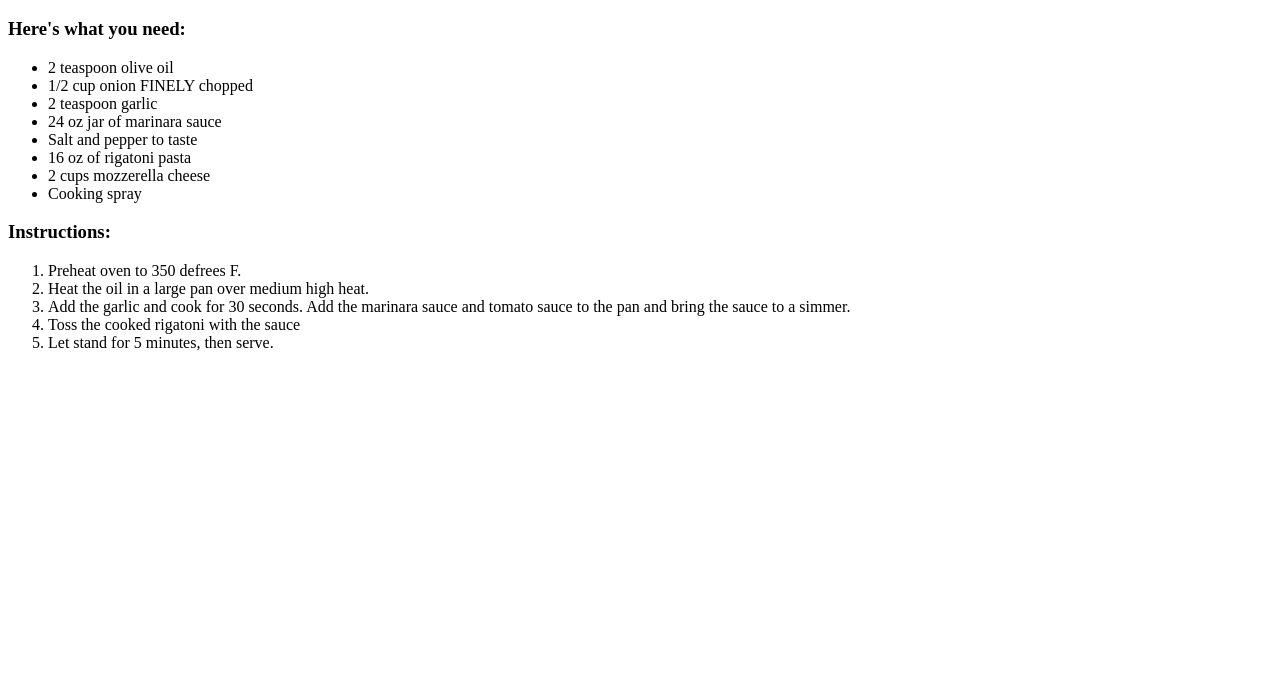
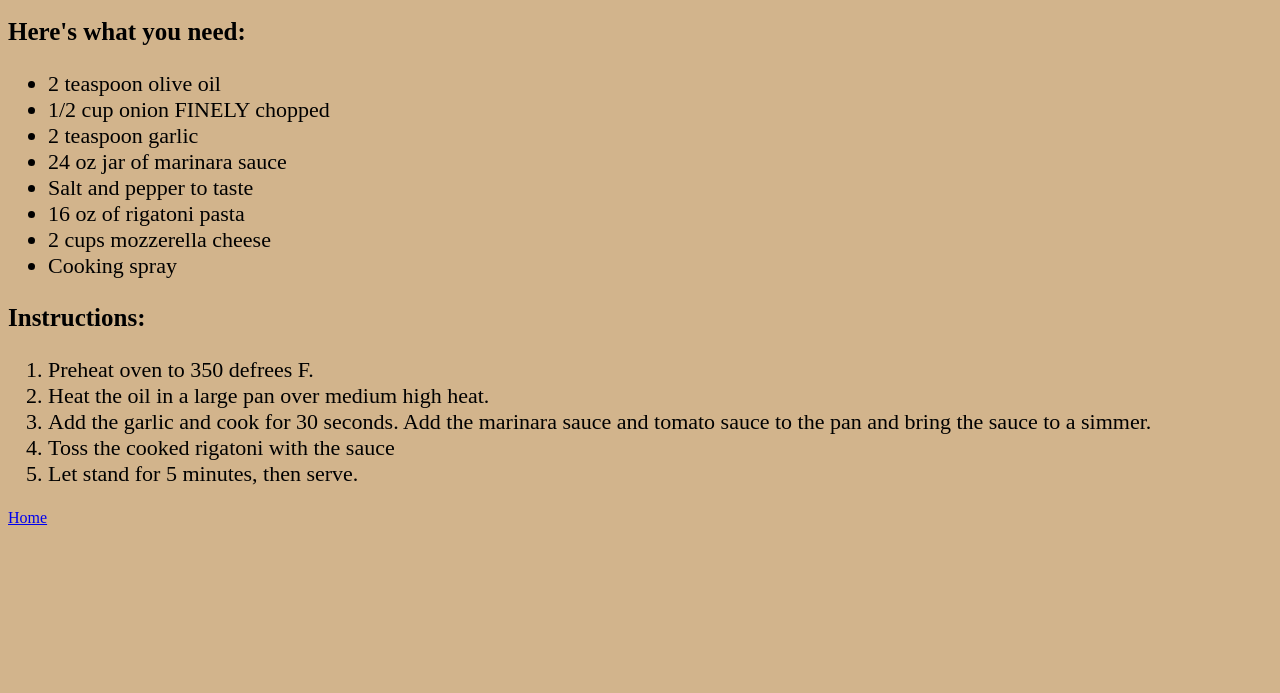
Before and after one commit to 921Neel/odin-recipes, a plain HTML site: page Recipes/rigatoni.html in a window 1280 px wide. Shown: the part 107-800 px from the top of the page. Drawn offline with Linux system fonts and the light colour scheme.

Commit message:
More font + color changes

```diff
--- a/Recipes/rigatoni.html
+++ b/Recipes/rigatoni.html
@@ -6,10 +6,10 @@
     <meta name="viewport" content="width=device-width, initial-scale=1.0">
     <title>Document</title>
 </head>
-<body>
+<body style="background-color: tan;">
     <h1 style="color:blue; font-size: 50px;"> Rigatoni </h1>
-<h3>Here's what you need:</h3>
-<ul>
+<h3 style="font-size: 25px;">Here's what you need:</h3>
+<ul style="font-size: 22px;">
     <li>2 teaspoon olive oil</li>
     <li>1/2 cup onion FINELY chopped</li>
     <li> 2 teaspoon garlic</li>
@@ -20,8 +20,8 @@
     <li>Cooking spray</li>
 
 </ul>
-<h3>Instructions:</h3>
-<ol>
+<h3 style="font-size: 25px;">Instructions:</h3>
+<ol style="font-size: 22px;">
     <li>Preheat oven to 350 defrees F.</li>
     <li> Heat the oil in a large pan over medium high heat.</li>
         <li>Add the garlic and cook for 30 seconds. Add the marinara sauce and tomato sauce to the pan and bring the sauce to a simmer.</li>
@@ -29,6 +29,7 @@
 <li>Let stand for 5 minutes, then serve.</li>
 </ol>
 
+<a href="/index.html">Home</a>
 
 </body>
 </html>
```
Also changed, not shown: Recipes/lasagna.html (+7 -5 lines), Recipes/pancake.html (+6 -6 lines), index.html (+11 -8 lines).
